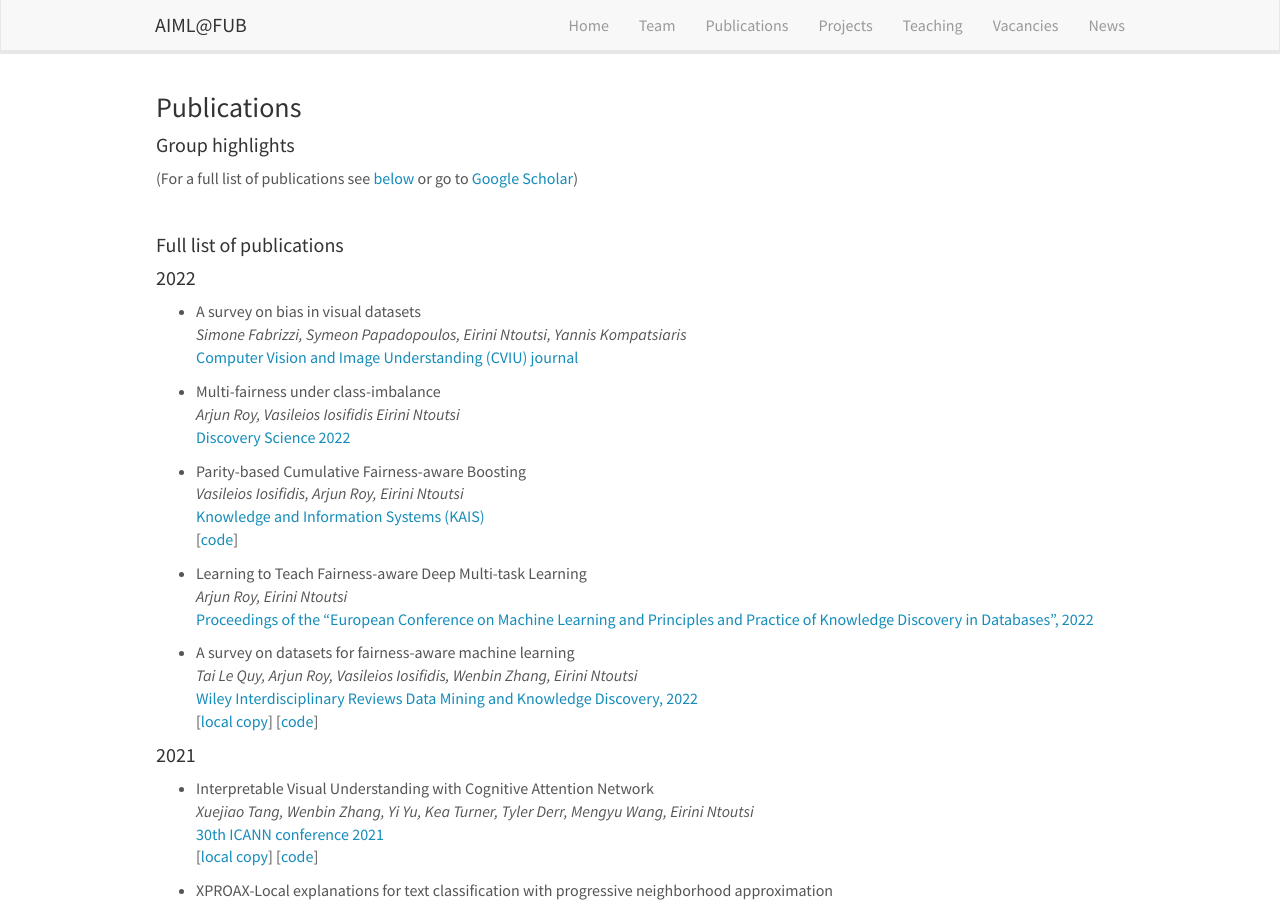
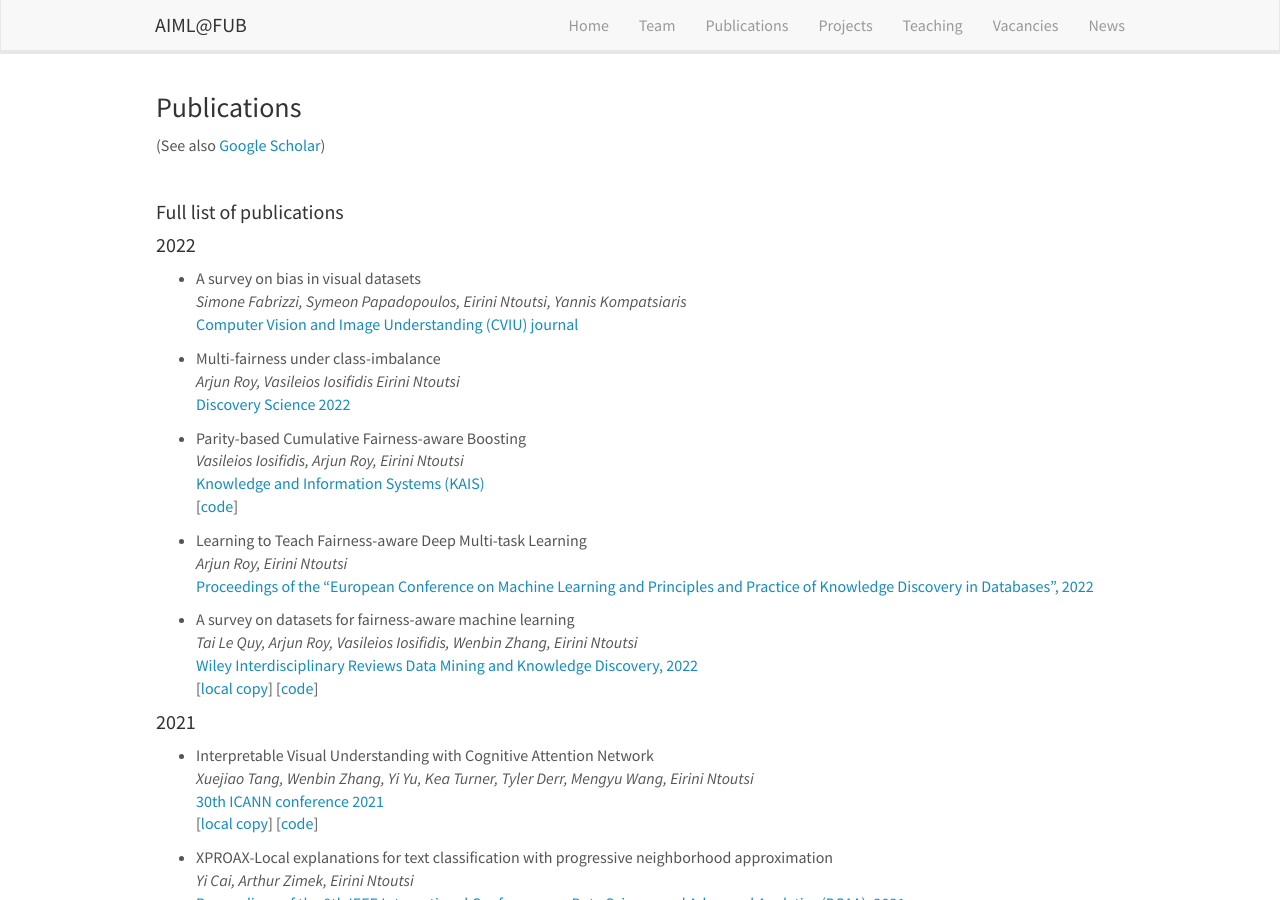
Before and after one commit to AIML-research/AIML-research.github.io, a Jekyll site: the page built from _pages/publications.md, in a window 1280 px wide and 900 px high. Built offline with Jekyll 4.4.1, drawn with Linux system fonts in a browser that asks for light colours; nearby versions of some CDN libraries.

Commit message:
Update publications.md

```diff
--- a/_pages/publications.md
+++ b/_pages/publications.md
@@ -9,9 +9,7 @@ permalink: /publications/
 
 ### Publications
 
-#### Group highlights
-
-(For a full list of publications see [below](#full-list-of-publications) or go to [Google Scholar](https://scholar.google.com/citations?user=RdA9uxYAAAAJ))
+(See also [Google Scholar](https://scholar.google.com/citations?user=RdA9uxYAAAAJ))
 
 {% assign number_printed = 0 %}
 {% for publi in site.data.publist %}
```
